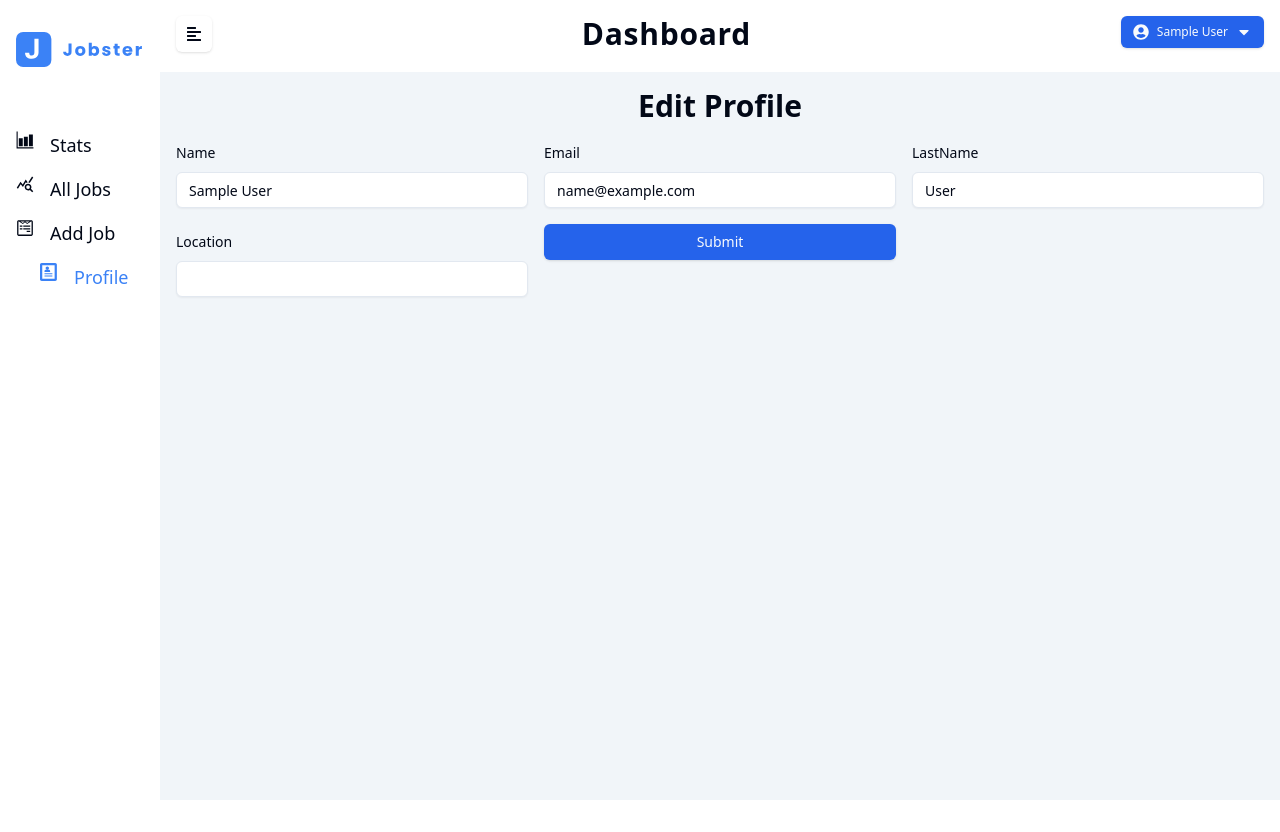
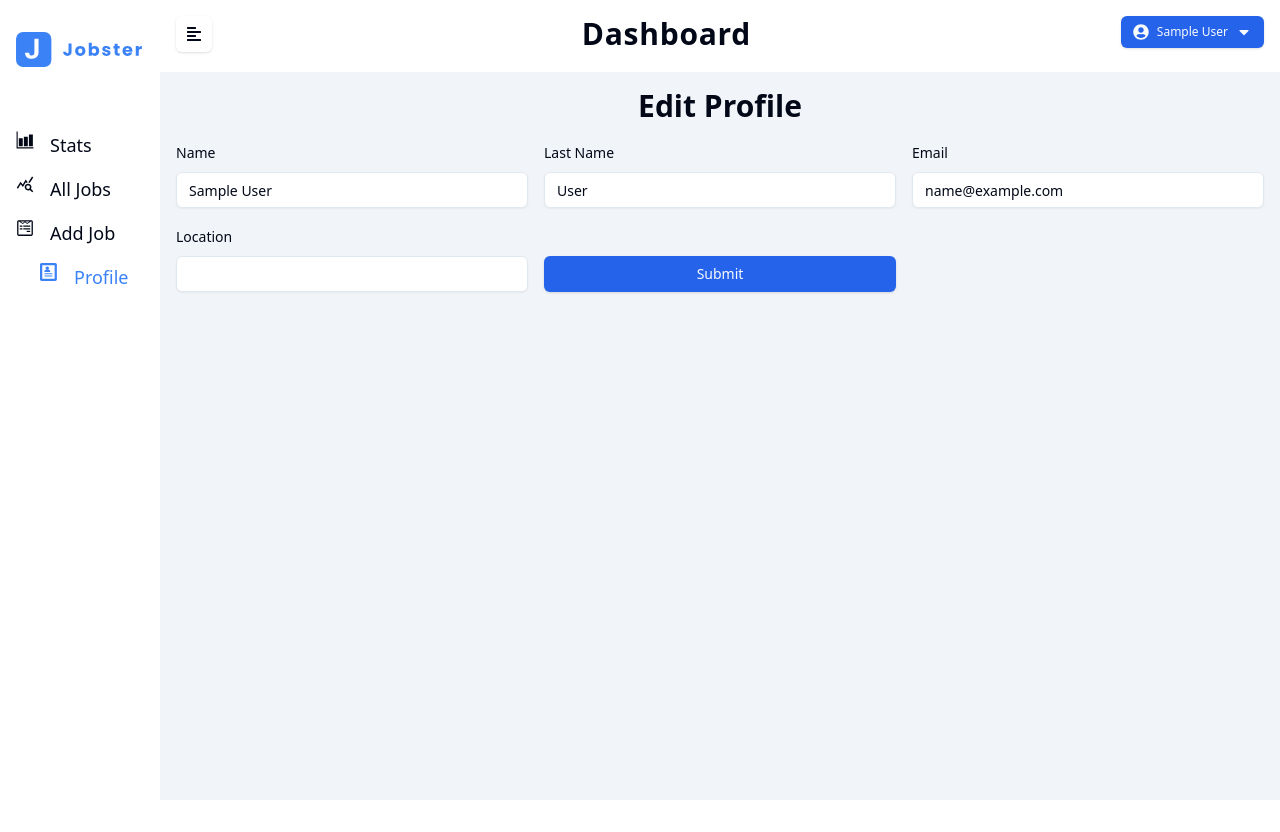
Before and after one commit to powiedl/25-jobster-typescript, a React (Vite) app: page /profile in a window 1280 px wide. Built offline with nearby package versions, Linux system fonts and the light colour scheme; sample sign-in values are in the browser's storage.

Commit message:
Button position and order of the input fields in Profile page changed

```diff
--- a/src/components/FormComponents.tsx
+++ b/src/components/FormComponents.tsx
@@ -19,6 +19,7 @@ import { Input } from './ui/input';
 
 type CustomFormFieldProps = {
   name: string;
+  label?: string;
   // I was not able to figure out what type to use for control
   // eslint-disable-next-line @typescript-eslint/no-explicit-any
   control: any;
@@ -29,6 +30,7 @@ type CustomFormFieldProps = {
 export function CustomFormField({
   name,
   type = 'text',
+  label,
   control,
   className = '',
 }: CustomFormFieldProps) {
@@ -38,7 +40,7 @@ export function CustomFormField({
       name={name}
       render={({ field }) => (
         <FormItem>
-          <FormLabel className='capitalize'>{name}</FormLabel>
+          <FormLabel className='capitalize'>{label || name}</FormLabel>
           <FormControl>
             <Input {...field} type={type} className={className} />
           </FormControl>
--- a/src/pages/dashboard/profile.tsx
+++ b/src/pages/dashboard/profile.tsx
@@ -61,14 +61,15 @@ const ProfilePage = () => {
             className='bg-[--val(--background)]'
           />
           <CustomFormField
-            name='email'
-            type='email'
+            name='lastName'
+            label='last name'
+            type='text'
             control={form.control}
             className='bg-[--val(--background)]'
           />
           <CustomFormField
-            name='lastName'
-            type='text'
+            name='email'
+            type='email'
             control={form.control}
             className='bg-[--val(--background)]'
           />
@@ -79,7 +80,7 @@ const ProfilePage = () => {
             className='bg-[--val(--background)]'
           />
 
-          <Button type='submit' disabled={isLoading}>
+          <Button type='submit' disabled={isLoading} className='self-end'>
             {!isLoading ? 'Submit' : 'Submitting...'}
           </Button>
         </div>
```
Also changed, not shown: 1 other file (tests, documents, lock files or other folders).
